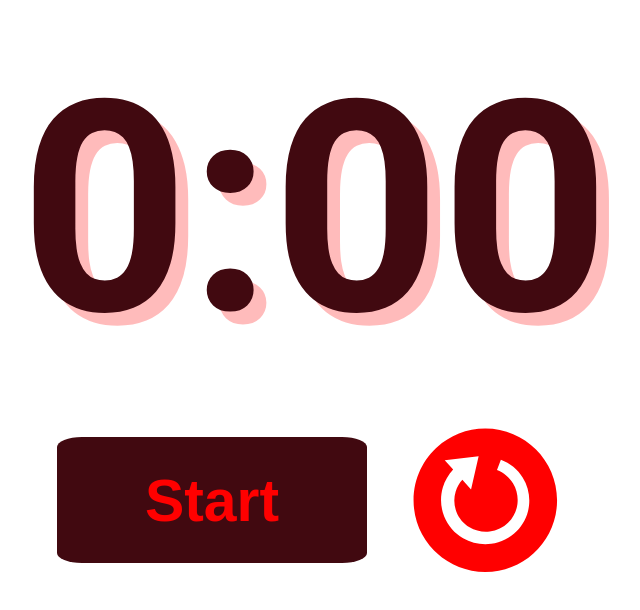
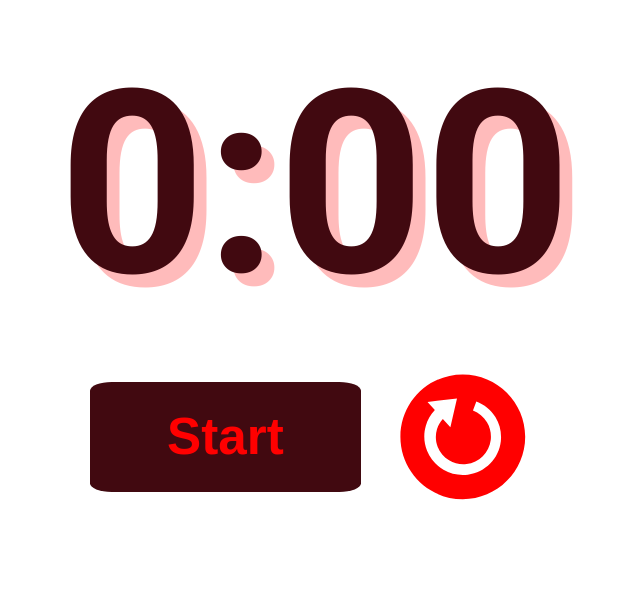
Before and after one commit to NoahLloyd/widgets, a plain HTML site: page stopwatch/index.html in a window 1280 px wide. Shown: the whole page, without its empty margins (325-965 px from the left). Drawn offline with Linux system fonts and the light colour scheme.

Commit message:
fixed sizing

```diff
--- a/stopwatch/main.js
+++ b/stopwatch/main.js
@@ -4,7 +4,7 @@ const restartButton = document.getElementById("restart");
 let running = false;
 let intervalRunning = null;
 let globalTime = 0;
-let addedTime = 0;
+let addedTime = 602000;
 
 startButton.addEventListener("click", () => {
   toggle();
--- a/stopwatch/style.css
+++ b/stopwatch/style.css
@@ -14,8 +14,8 @@ body {
     font-family: 'Roboto', sans-serif;
 }
 .time {
-    font-size: calc(10*2.3vw);
-    margin: calc(1*2.3vw);
+    font-size: calc(10*2vw);
+    margin: calc(1*2vw);
     color: var(--dark-red);
     text-shadow: 1vw 1vw var(--red-transparent);
 }
@@ -25,14 +25,14 @@ body {
     align-items: center;
 }
 .start {
-    margin-right: calc(1*2.3vw);
-    font-size: calc(2*2.3vw);
+    margin-right: calc(1*2vw);
+    font-size: calc(2*2vw);
     outline: none;
     border: none;
     color: var(--red);
     font-weight: 800;
     border-radius: 8%;
-    padding: calc(1*2.3vw) calc(3*2.3vw);
+    padding: calc(1*2vw) calc(3*2vw);
     background-color: var(--dark-red);
     transition: all 200ms ease;
     cursor: pointer;
@@ -44,8 +44,8 @@ body {
 }
 .restart {
     cursor: pointer;
-    height: calc(6*2.3vw);
-    width: calc(6*2.3vw);
+    height: calc(6*2vw);
+    width: calc(6*2vw);
 }
 .restart:hover {
     transform: rotate(360deg) scale(1.1);
```
